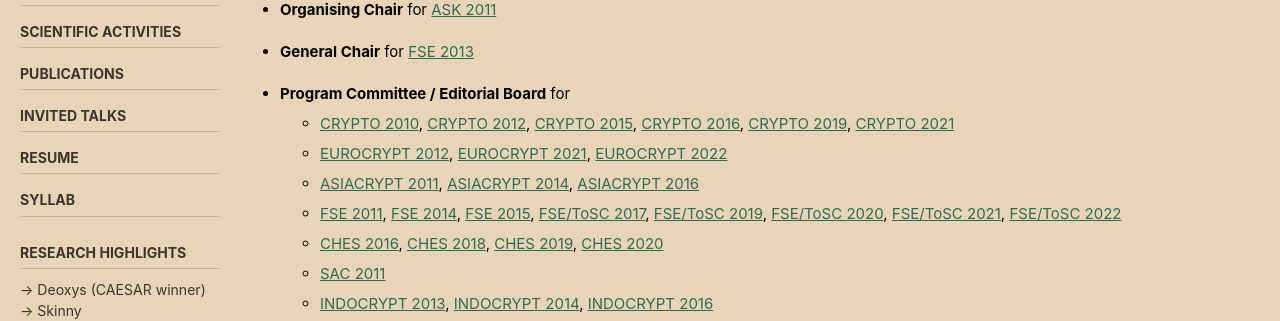
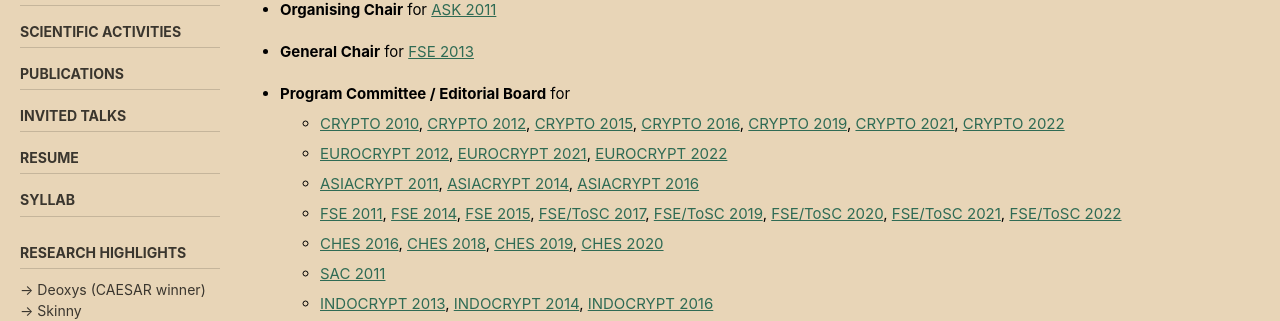
Before and after one commit to thomaspeyrin/web, a Jekyll site: the page built from activities.md, in a window 1280 px wide and 900 px high. Shown: the part 211-532 px from the top of the window. Built offline with Jekyll 4.4.1, drawn with Linux system fonts in a browser that asks for light colours; cached includes are drawn as plain includes; nearby versions of some CDN libraries; our own code applies the rules of GitHub Pages for plain Markdown files.

Commit message:
Update activities.md

```diff
--- a/activities.md
+++ b/activities.md
@@ -21,7 +21,7 @@ sidebar:
 - **General Chair** for [FSE 2013](http://fse2013.spms.ntu.edu.sg/)
 
 - **Program Committee / Editorial Board** for
-  - [CRYPTO 2010]("http://www.iacr.org/conferences/crypto2010"), [CRYPTO 2012]("http://www.iacr.org/conferences/crypto2012"), [CRYPTO 2015]("http://www.iacr.org/conferences/crypto2015"), [CRYPTO 2016]("http://www.iacr.org/conferences/crypto2016"), [CRYPTO 2019]("http://www.iacr.org/conferences/crypto2019"), [CRYPTO 2021]("http://www.iacr.org/conferences/crypto2021")
+  - [CRYPTO 2010]("http://www.iacr.org/conferences/crypto2010"), [CRYPTO 2012]("http://www.iacr.org/conferences/crypto2012"), [CRYPTO 2015]("http://www.iacr.org/conferences/crypto2015"), [CRYPTO 2016]("http://www.iacr.org/conferences/crypto2016"), [CRYPTO 2019]("http://www.iacr.org/conferences/crypto2019"), [CRYPTO 2021]("http://www.iacr.org/conferences/crypto2021"), [CRYPTO 2022]("http://www.iacr.org/conferences/crypto2022")
   - [EUROCRYPT 2012]("http://www.cs.bris.ac.uk/eurocrypt2012"), [EUROCRYPT 2021]("https://eurocrypt.iacr.org/2021/"), [EUROCRYPT 2022]("https://eurocrypt.iacr.org/2022/")
   - [ASIACRYPT 2011]("http://cist.korea.ac.kr/~asiacrypt2011/index.php?cont=home"), [ASIACRYPT 2014]("http://www.iacr.org/conferences/asiacrypt2014"), [ASIACRYPT 2016]("http://asiacrypt2016.com")
   - [FSE 2011]("http://fse2011.mat.dtu.dk"), [FSE 2014]("http://fse2014.isg.rhul.ac.uk"), [FSE 2015]("http://light-sec.org/fse2015"), [FSE/ToSC 2017]("http://www.nuee.nagoya-u.ac.jp/labs/tiwata/fse2017"), [FSE/ToSC 2019]("https://fse.iacr.org/2019"), [FSE/ToSC 2020]("https://fse.iacr.org/2020"), [FSE/ToSC 2021]("https://fse.iacr.org/2021"), [FSE/ToSC 2022]("https://fse.iacr.org/2022")
```
